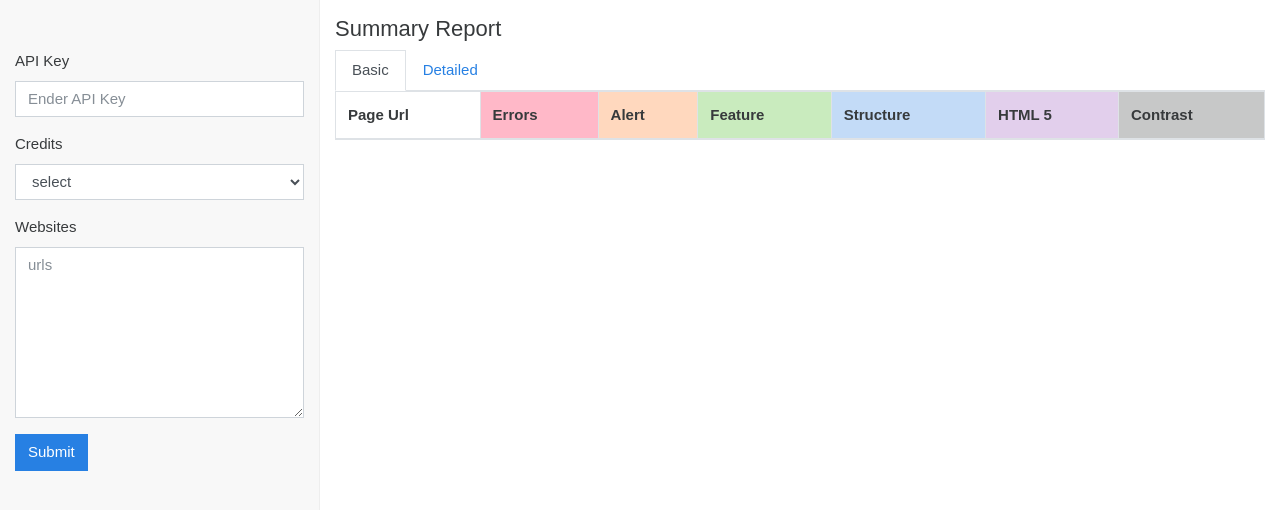
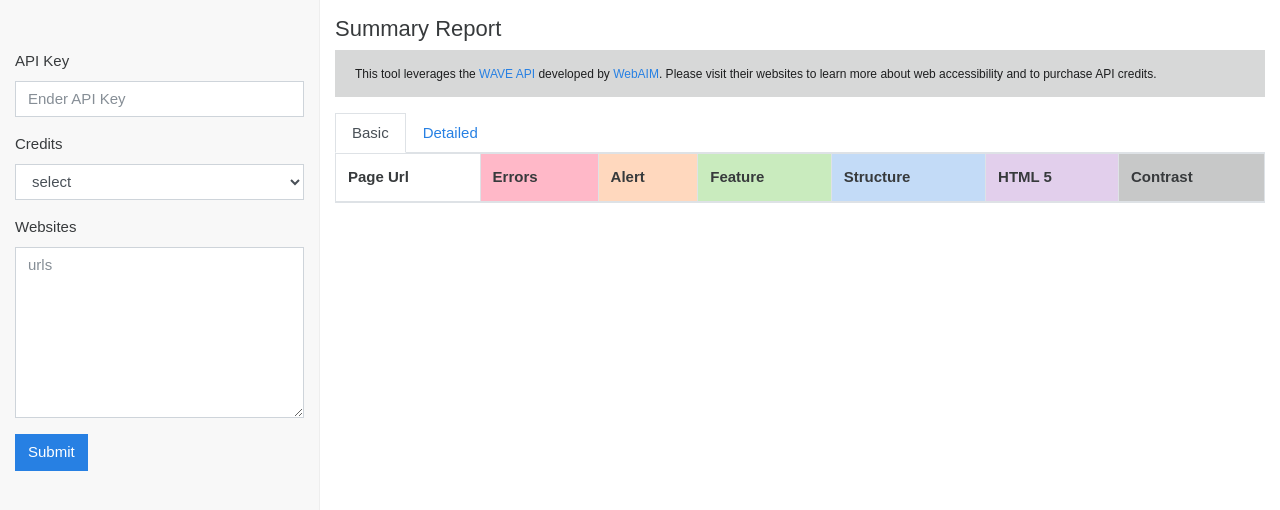
Before and after one commit to sclibraries/scl_a11y_eval_tool, a React (Create React App) app: page / in a window 1280 px wide. Shown: the top 510 px of the page. Built offline with nearby package versions, Linux system fonts and the light colour scheme.

Commit message:
added alert bar to link to webaim

```diff
--- a/src/containers/Main.js
+++ b/src/containers/Main.js
@@ -62,7 +62,7 @@ export default class Main extends Component {
       }
       {this.state.error
         ?
-          <div className="alert alert-danger alert-dismissible fade show" role="alert">{this.state.errorText}
+          <div className="alert alert-danger alert-dismissible fade show error-alert" role="alert">{this.state.errorText}
           <button type="button" className="close" data-dismiss="alert" aria-label="Close" onClick={this.removeError}>
             <span aria-hidden="true">&times;</span>
           </button>
@@ -78,7 +78,9 @@ export default class Main extends Component {
           </nav>
           <main className="col-sm-8 ml-sm-auto col-md-9 pt-3" role="main">
             <h1 className="main-summary">Summary Report</h1>
-
+            <div className="alert alert-dark" role="alert">
+              <span className="message">This tool leverages the <a href="http://wave.webaim.org/api/">WAVE API</a> developed by <a href="http://webaim.org/">WebAIM</a>. Please visit their websites to learn more about web accessibility and to purchase API credits.</span>
+            </div>
             <Tabs
               display={this.handleDisplay}
             />
--- a/src/index.css
+++ b/src/index.css
@@ -25,12 +25,17 @@ body {
 
 }
 
-.alert {
+
+.error-alert {
   position: fixed;
   top: 0;
   left: 0;
   right: 0;
   z-index: 10001;
+}
+
+.message {
+  font-size: 12px;
 }
 
 .main-summary {
@@ -42,14 +47,7 @@ body {
     background: #ddd;
 }
 
-.primary-logo {
-  position: fixed;
-  top: 0px;
-  width: 16.5%;
-  max-width: 250px;
-  min-width: 16.5%;
-  max-height: 190px;
-}
+
 
 
 .form-wrapper {
```
